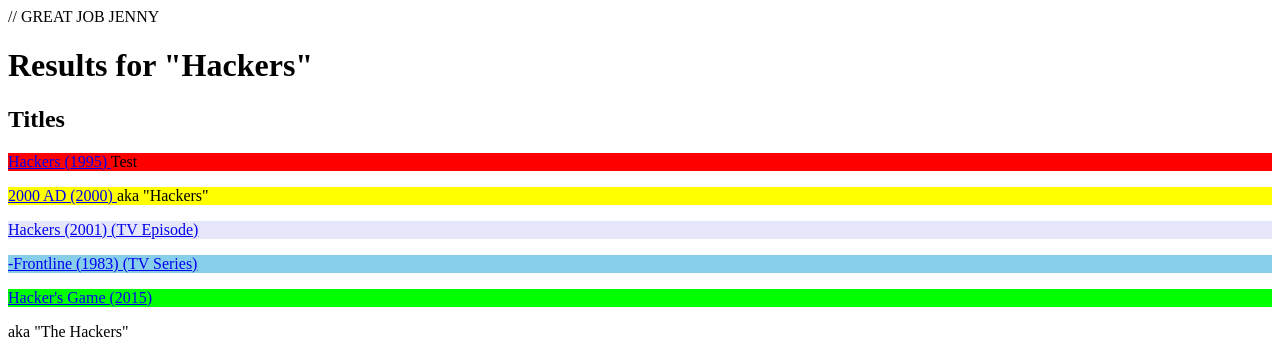
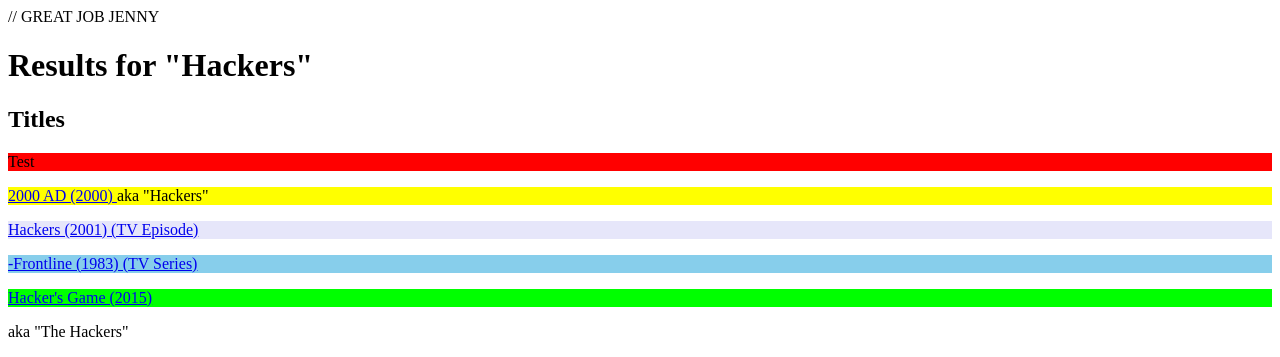
Before and after one commit to JenRudnicki/Hackers, a plain HTML site: page index.html in a window 1280 px wide. Shown: the top 357 px of the page. Drawn offline with Linux system fonts and the light colour scheme.

```diff
--- a/index.html
+++ b/index.html
@@ -16,7 +16,6 @@
 
 
         <p class="movie1">
-            <a href="http://imdb.com/title/tt0113243/" > Hackers (1995) </a>
             Test
         </p>
 
```
